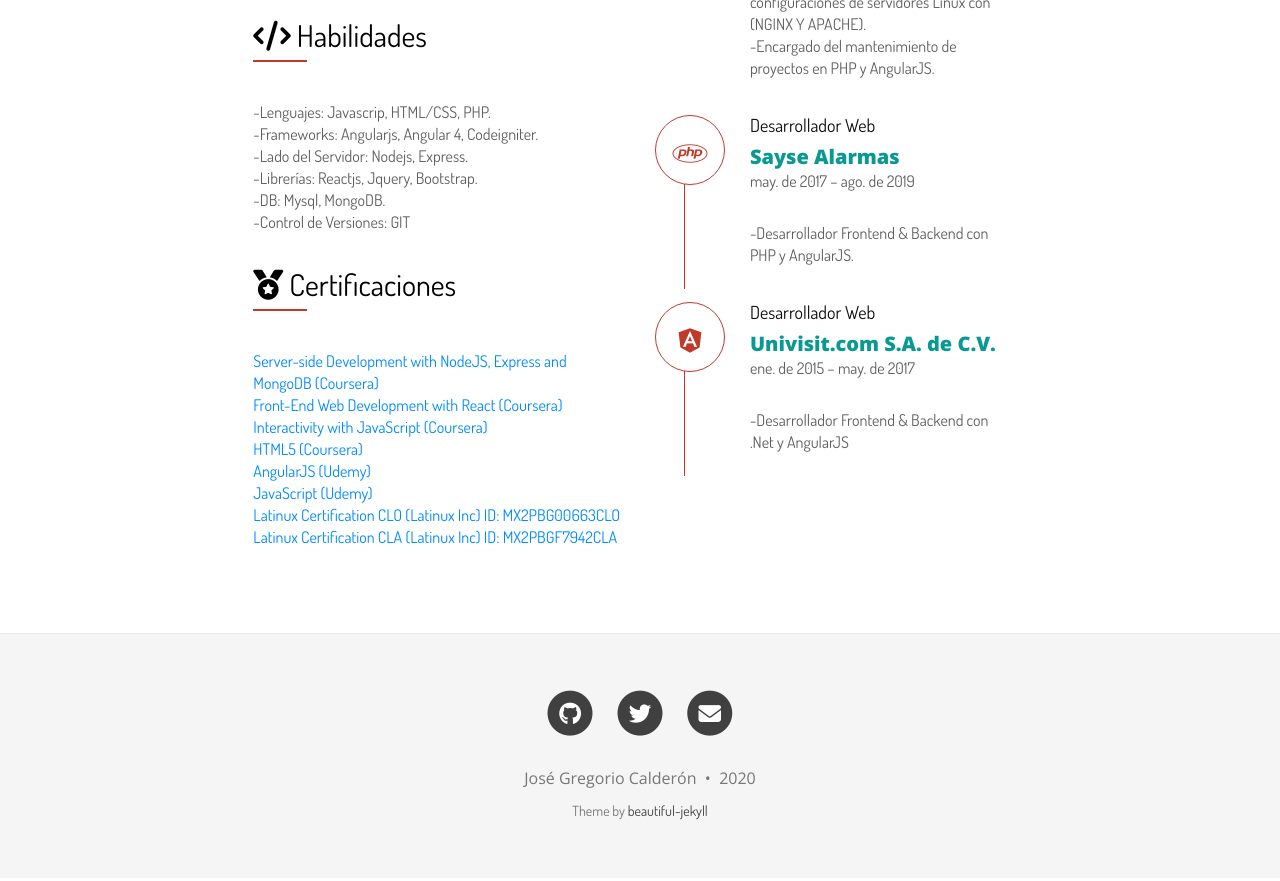
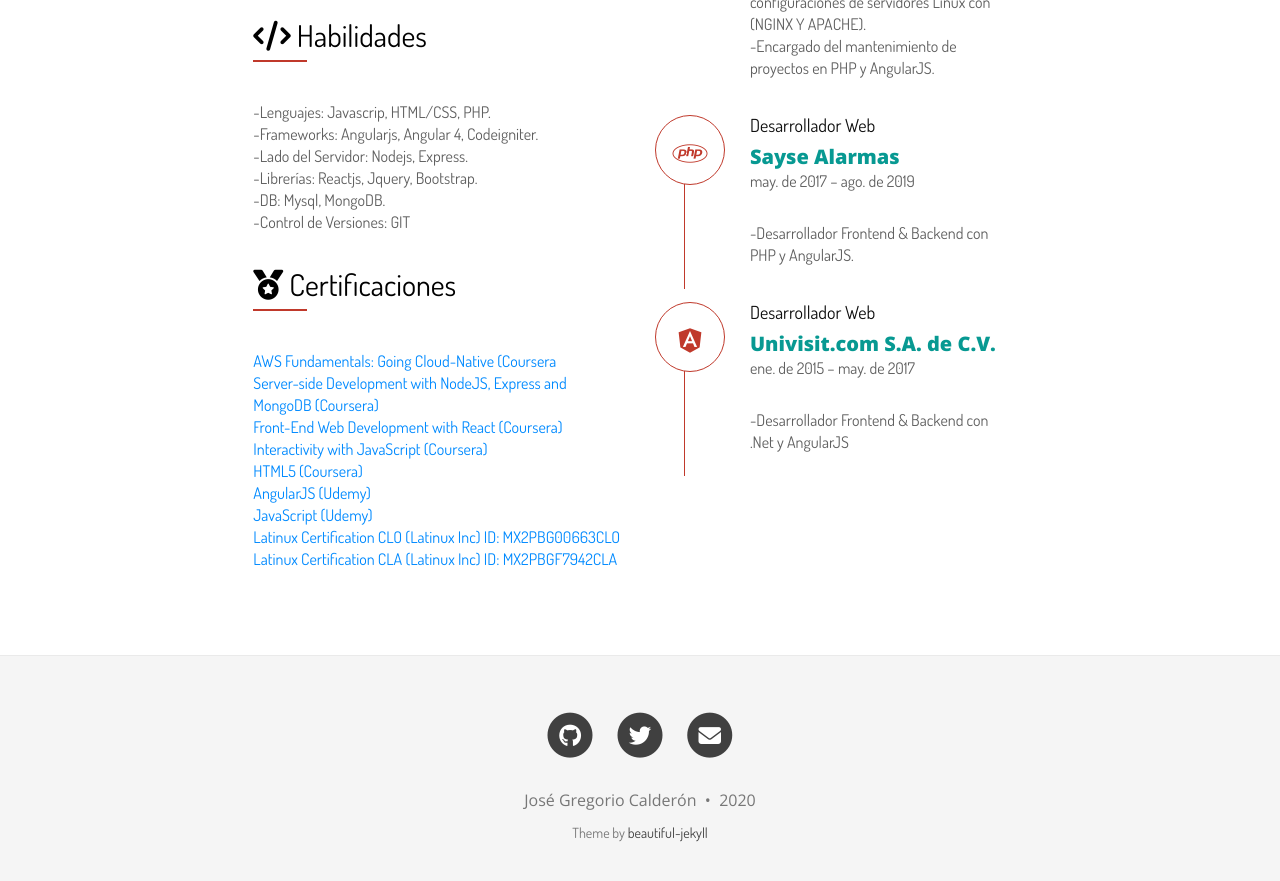
Before and after one commit to josegoyo/josegoyo.github.io, a Jekyll site: the page built from templates/aboutme.md, in a window 1280 px wide and 900 px high, scrolled down 605 px. Shown: the top 881 px of the window. Built offline with Jekyll 4.4.1, drawn with Linux system fonts in a browser that asks for light colours; nearby versions of some CDN libraries; library files that are not in the unit come from our copies.

Commit message:
new cert

```diff
--- a/templates/aboutme.md
+++ b/templates/aboutme.md
@@ -26,6 +26,7 @@
                     <div class="aboutus">
                         <h3 class="aboutus-title"><i class="fas fa-medal"></i> Certificaciones</h3>
                         <p class="aboutus-text">
+                            <a href="https://www.coursera.org/account/accomplishments/certificate/3QZDM53PDHN5" target="_blank">AWS Fundamentals: Going Cloud-Native (Coursera</a><br/>
                             <a href="https://www.coursera.org/account/accomplishments/certificate/77FNURBPEF3K" target="_blank">Server-side Development with NodeJS, Express and MongoDB (Coursera)</a><br/>
                             <a href="https://www.coursera.org/account/accomplishments/certificate/2K8AUJNALTTG" target="_blank">Front-End Web Development with React (Coursera)</a><br/>
                             <a href="https://www.coursera.org/account/accomplishments/certificate/5MW6MM44PAFJ" target="_blank">Interactivity with JavaScript (Coursera)</a><br/>
```
